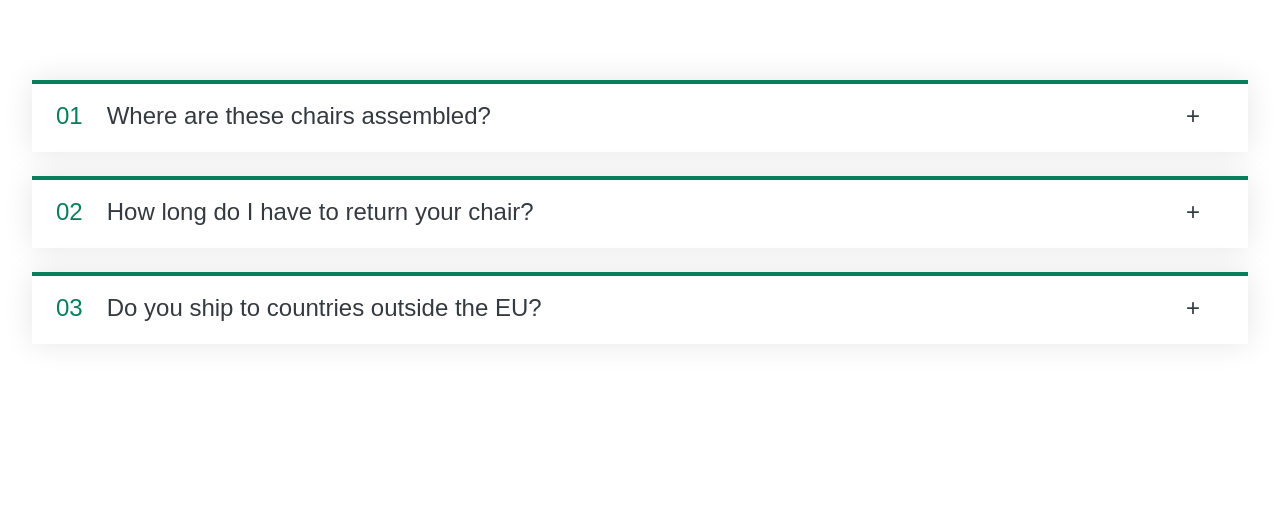
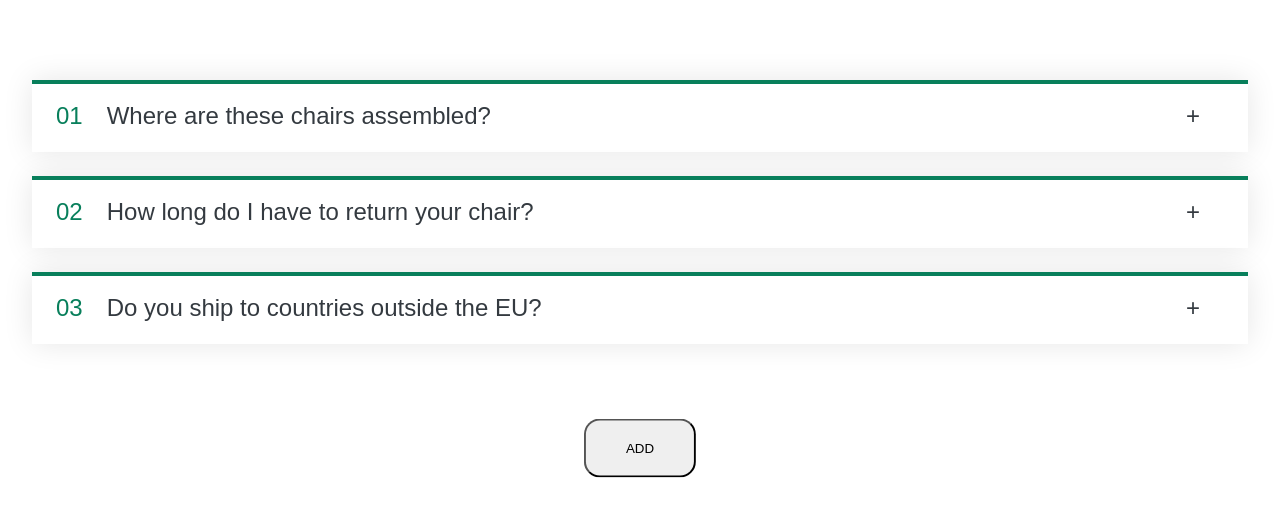
Before and after one commit to Gbangbolaoluwagbemiga/Accordion, a React (Create React App) app: page / in a window 1280 px wide. Shown: the top 516 px of the page. Built offline with nearby package versions, Linux system fonts and the light colour scheme.

Commit message:
Add  functionality started

```diff
--- a/src/App.js
+++ b/src/App.js
@@ -26,6 +26,7 @@ export default function App() {
 
 function Accordion() {
   return (
+    <>
       <div className="accordion">
         {faqs.map((el, num) => (
           <AccordionQuestion
@@ -36,6 +37,9 @@ function Accordion() {
           />
         ))}
       </div>
+
+      <AddItems />
+    </>
   );
 }
 function AccordionQuestion({ question, answer, num }) {
@@ -55,3 +59,16 @@ function AccordionQuestion({ question, answer, num }) {
     </div>
   );
 }
+function AddItems() {
+  const styles = {
+    position: "absolute",
+    left: "50%",
+    transform: "translate(-50%, -50%)",
+    margin: "1.5rem auto",
+    padding: "1.25rem 2.5rem",
+    borderRadius: "1rem",
+    pointer: "cursor",
+  };
+
+  return <button style={styles}>ADD</button>;
+}
```
Lines whose indentation alone changed are shown as unchanged.
